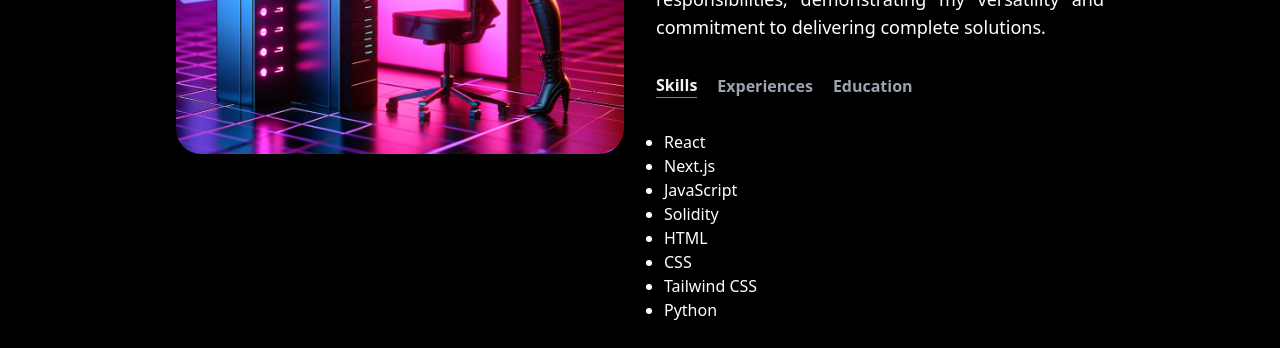
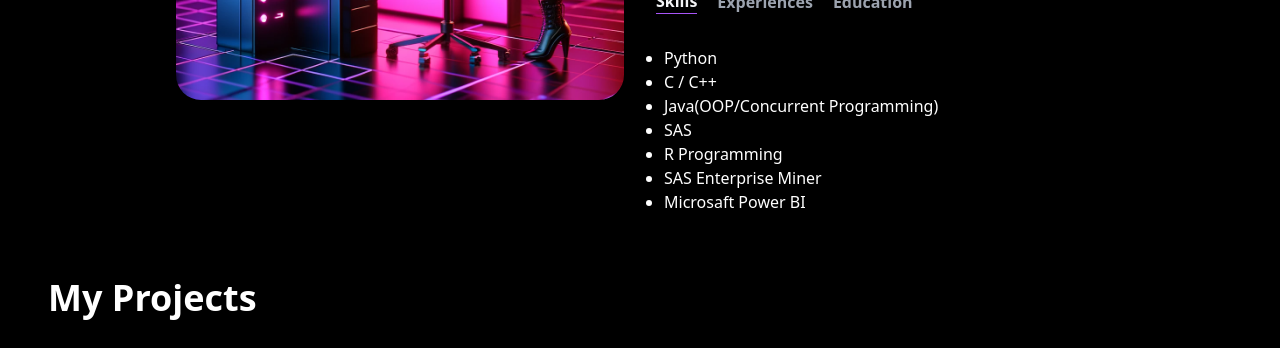
Before and after one commit to MinHui02/portfolio, a Next.js app: page / in a window 1280 px wide. Shown: the part 1466-1814 px from the top of the page. Built offline with nearby package versions, Linux system fonts and the light colour scheme; grey boxes are pictures that could not be loaded.

Commit message:
Update AboutMe.jsx

```diff
--- a/components/AboutMe.jsx
+++ b/components/AboutMe.jsx
@@ -10,14 +10,13 @@ const TAB_DATA = [
         id: "skills",
         content: (
           <ul className="list-disc pl-2">
-                <li>React</li>
-                <li>Next.js</li>
-                <li>JavaScript</li>
-                <li>Solidity</li>
-                <li>HTML</li>
-                <li>CSS</li>
-                <li>Tailwind CSS</li>
                 <li>Python</li>
+                <li>C / C++</li>
+                <li>Java(OOP/Concurrent Programming)</li>
+                <li>SAS</li>
+                <li>R Programming</li>
+                <li>SAS Enterprise Miner</li>
+                <li>Microsaft Power BI</li>
           </ul>
         ),
     },
@@ -71,7 +70,7 @@ const AboutMe = () => {
                 </div>
                 <div className="mt-4 md:mt-0 text-left flex flex-col h-full">
                     <h1 className="text-4xl font-bold text-white mb-4">About Me</h1>
-                    <p className="text-base text-justify lg:text-lg">I am currently pursuing a degree in Cyber Security at APU, where I have been honing my skills in various technologies. I am familiar in frontend development, with expertise in React, Next.js, HTML, CSS, and I am skilled in creating visually appealing and user-friendly interfaces using Tailwind CSS.
+                    <p className="text-base text-justify lg:text-lg">I am currently pursuing a degree in Computer Science with a specialism in Data Analytics at APU.
                         Additionally, I have ventured into the world of blockchain development, particularly with Solidity, allowing me to build smart contracts for decentralized applications.
                         My passion for technology and problem-solving has led me to actively participate in 11 hackathons this year, where I primarily serve as a Front End Developer. However, I am not limited to frontend tasks and often take on backend responsibilities, demonstrating my versatility and commitment to delivering complete solutions. </p>
                     <div className="flex flex-row mt-8">
```
